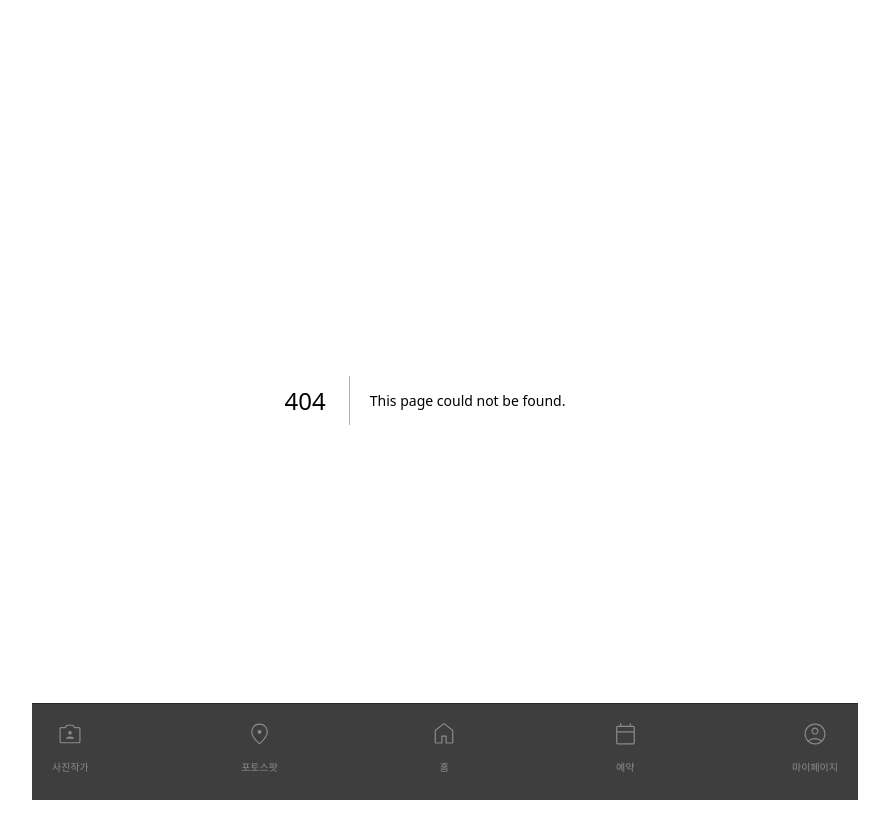
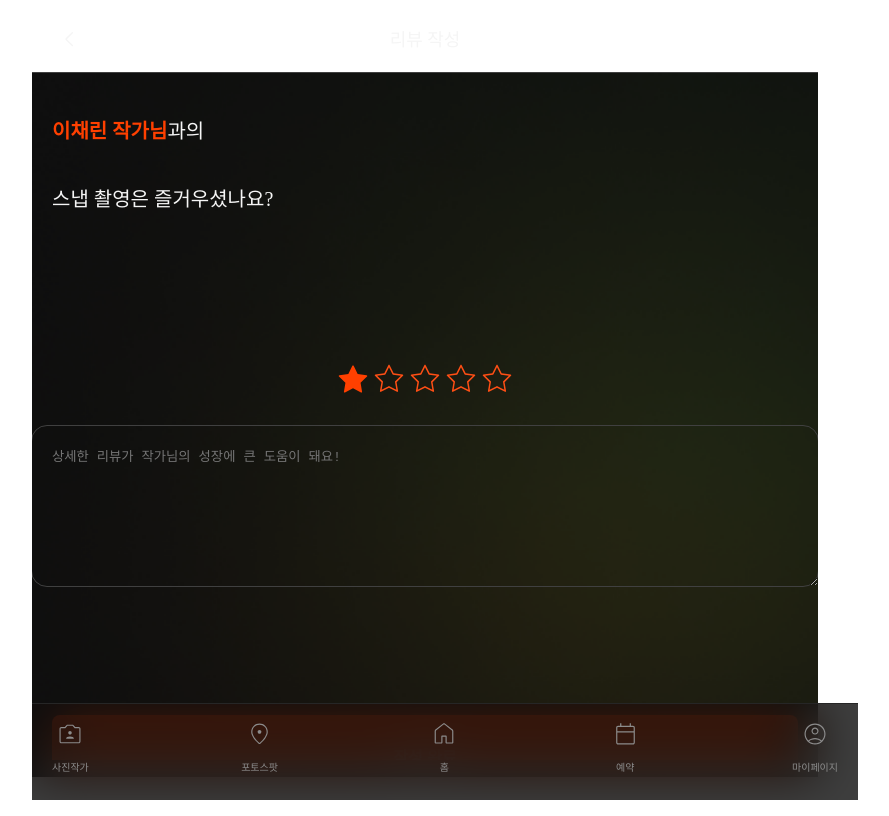
Before and after one commit to photo-ground/FE, a Next.js app: page /reserve/review/1 in a window 1280 px wide. Before the commit this address had no page. Shown: the whole page, without its empty margins (215-1104 px from the left). Built offline with nearby package versions, Linux system fonts and the light colour scheme.

Commit message:
💄 ui: 리뷰 작성 페이지

```diff
--- a/src/app/reserve/prev/screen.tsx
+++ b/src/app/reserve/prev/screen.tsx
@@ -7,6 +7,7 @@ import Chip from '@/components/atoms/Chip';
 import LargeButton from '@/components/atoms/LargeButton';
 import Text from '@/components/atoms/Text';
 import TNB from '@/components/TNB';
+import Link from 'next/link';
 import styled from 'styled-components';
 
 const Container = styled.ol``;
@@ -90,7 +91,9 @@ function Card() {
         </TextArea>
       </CardContainer>
 
-      <LargeButton text="후기 작성" variant="secondary" />
+      <Link href="/reserve/review/1">
+        <LargeButton text="후기 작성" variant="secondary" />
+      </Link>
     </CardWrapper>
   );
 }
--- /dev/null
+++ b/src/app/reserve/review/[id]/page.tsx
@@ -0,0 +1,5 @@
+import ReviewScreen from './screen';
+
+export default function ReviewPage() {
+  return <ReviewScreen />;
+}
--- /dev/null
+++ b/src/app/reserve/review/[id]/screen.tsx
@@ -0,0 +1,106 @@
+'use client';
+
+import styled from 'styled-components';
+import TNB from '@/components/TNB';
+import CTAButton from '@/components/atoms/CTAButton';
+import Text from '@/components/atoms/Text';
+import LargeStarEmptyIcon from '@/assets/LargeStarEmptyIcon';
+import LargeStarIcon from '@/assets/LargeStarIcon';
+
+const Wrapper = styled.div`
+  overflow: hidden;
+  padding-bottom: 3rem;
+  height: calc(100dvh - 6rem);
+`;
+
+const Container = styled.div`
+  display: flex;
+  flex-direction: column;
+  align-items: center;
+  justify-content: space-between;
+
+  height: 100%;
+  padding: 1.5rem 1.25rem;
+`;
+
+const Background = styled.img`
+  position: absolute;
+  width: 100%;
+  height: calc(100dvh - 6rem);
+
+  object-fit: cover;
+  z-index: -1;
+
+  overflow: hidden;
+`;
+
+const TitleArea = styled.div`
+  display: flex;
+  flex-direction: column;
+
+  width: 100%;
+`;
+
+const Name = styled(Text)`
+  color: ${({ theme }) => theme.colors.primary[100]};
+`;
+
+const FirstLine = styled.div`
+  display: flex;
+  align-items: center;
+`;
+
+const InputArea = styled.div`
+  display: flex;
+  flex-direction: column;
+  gap: 1.5rem;
+  align-items: center;
+
+  width: 100%;
+`;
+
+const Stars = styled.div``;
+
+const Textarea = styled.textarea`
+  width: 100%;
+  height: 7.5rem;
+
+  background: none;
+  padding: 1.25rem;
+
+  border: 1px solid ${({ theme }) => theme.colors.gray[600]};
+  outline: none;
+  border-radius: 1rem;
+`;
+
+export default function ReviewScreen() {
+  return (
+    <Wrapper>
+      <TNB.Back text="리뷰 작성" />
+      <Background src="/images/background2.webp" alt="background" />
+
+      <Container>
+        <TitleArea>
+          <FirstLine>
+            <Name variant="title1_sb">이채린 작가님</Name>
+            <Text variant="title1_rg">과의</Text>
+          </FirstLine>
+          <Text variant="title1_rg">스냅 촬영은 즐거우셨나요?</Text>
+        </TitleArea>
+
+        <InputArea>
+          <Stars>
+            <LargeStarIcon />
+            <LargeStarEmptyIcon />
+            <LargeStarEmptyIcon />
+            <LargeStarEmptyIcon />
+            <LargeStarEmptyIcon />
+          </Stars>
+          <Textarea placeholder="상세한 리뷰가 작가님의 성장에 큰 도움이 돼요!" />
+        </InputArea>
+
+        <CTAButton text="작성 완료" />
+      </Container>
+    </Wrapper>
+  );
+}
--- /dev/null
+++ b/src/assets/LargeStarEmptyIcon.tsx
@@ -0,0 +1,18 @@
+export default function LargeStarEmptyIcon() {
+  return (
+    <svg
+      width="36"
+      height="36"
+      viewBox="0 0 36 36"
+      fill="none"
+      xmlns="http://www.w3.org/2000/svg"
+    >
+      <path
+        fillRule="evenodd"
+        clipRule="evenodd"
+        d="M18 3.75C18.2855 3.75 18.5462 3.91205 18.6726 4.16803L22.6697 12.2659L31.6085 13.5724C31.8909 13.6137 32.1254 13.8117 32.2135 14.0832C32.3015 14.3547 32.2278 14.6526 32.0233 14.8518L25.5559 21.151L27.0822 30.0502C27.1305 30.3316 27.0148 30.616 26.7838 30.7838C26.5528 30.9516 26.2466 30.9737 25.9939 30.8408L18 26.6369L10.0061 30.8408C9.75342 30.9737 9.44721 30.9516 9.21622 30.7838C8.98524 30.616 8.86955 30.3316 8.91782 30.0502L10.4441 21.151L3.97672 14.8518C3.77226 14.6526 3.69855 14.3547 3.78659 14.0832C3.87462 13.8117 4.10913 13.6137 4.39155 13.5724L13.3303 12.2659L17.3275 4.16803C17.4538 3.91205 17.7146 3.75 18 3.75ZM18 6.19444L14.5011 13.283C14.3919 13.5041 14.181 13.6574 13.937 13.6931L6.11133 14.837L11.7733 20.3517C11.9502 20.524 12.031 20.7724 11.9892 21.0158L10.6532 28.8058L17.6509 25.1257C17.8695 25.0108 18.1306 25.0108 18.3491 25.1257L25.3469 28.8058L24.0108 21.0158C23.9691 20.7724 24.0498 20.524 24.2267 20.3517L29.8887 14.837L22.0631 13.6931C21.819 13.6574 21.6081 13.5041 21.499 13.283L18 6.19444Z"
+        fill="#FF4F15"
+      />
+    </svg>
+  );
+}
--- /dev/null
+++ b/src/assets/LargeStarIcon.tsx
@@ -0,0 +1,18 @@
+export default function LargeStarIcon() {
+  return (
+    <svg
+      width="36"
+      height="36"
+      viewBox="0 0 36 36"
+      fill="none"
+      xmlns="http://www.w3.org/2000/svg"
+    >
+      <path
+        fillRule="evenodd"
+        clipRule="evenodd"
+        d="M18 4.41113C18.2855 4.41113 18.5462 4.57319 18.6726 4.82916L22.6697 12.927L31.6085 14.2335C31.8909 14.2748 32.1254 14.4728 32.2135 14.7443C32.3015 15.0158 32.2278 15.3138 32.0233 15.5129L25.5559 21.8122L27.0822 30.7113C27.1305 30.9927 27.0148 31.2771 26.7838 31.4449C26.5528 31.6127 26.2466 31.6348 25.9939 31.5019L18 27.298L10.0061 31.5019C9.75342 31.6348 9.4472 31.6127 9.21622 31.4449C8.98524 31.2771 8.86955 30.9927 8.91782 30.7113L10.4441 21.8122L3.97672 15.5129C3.77226 15.3138 3.69855 15.0158 3.78659 14.7443C3.87462 14.4728 4.10913 14.2748 4.39155 14.2335L13.3303 12.927L17.3275 4.82916C17.4538 4.57319 17.7146 4.41113 18 4.41113Z"
+        fill="#FF4000"
+      />
+    </svg>
+  );
+}
```
